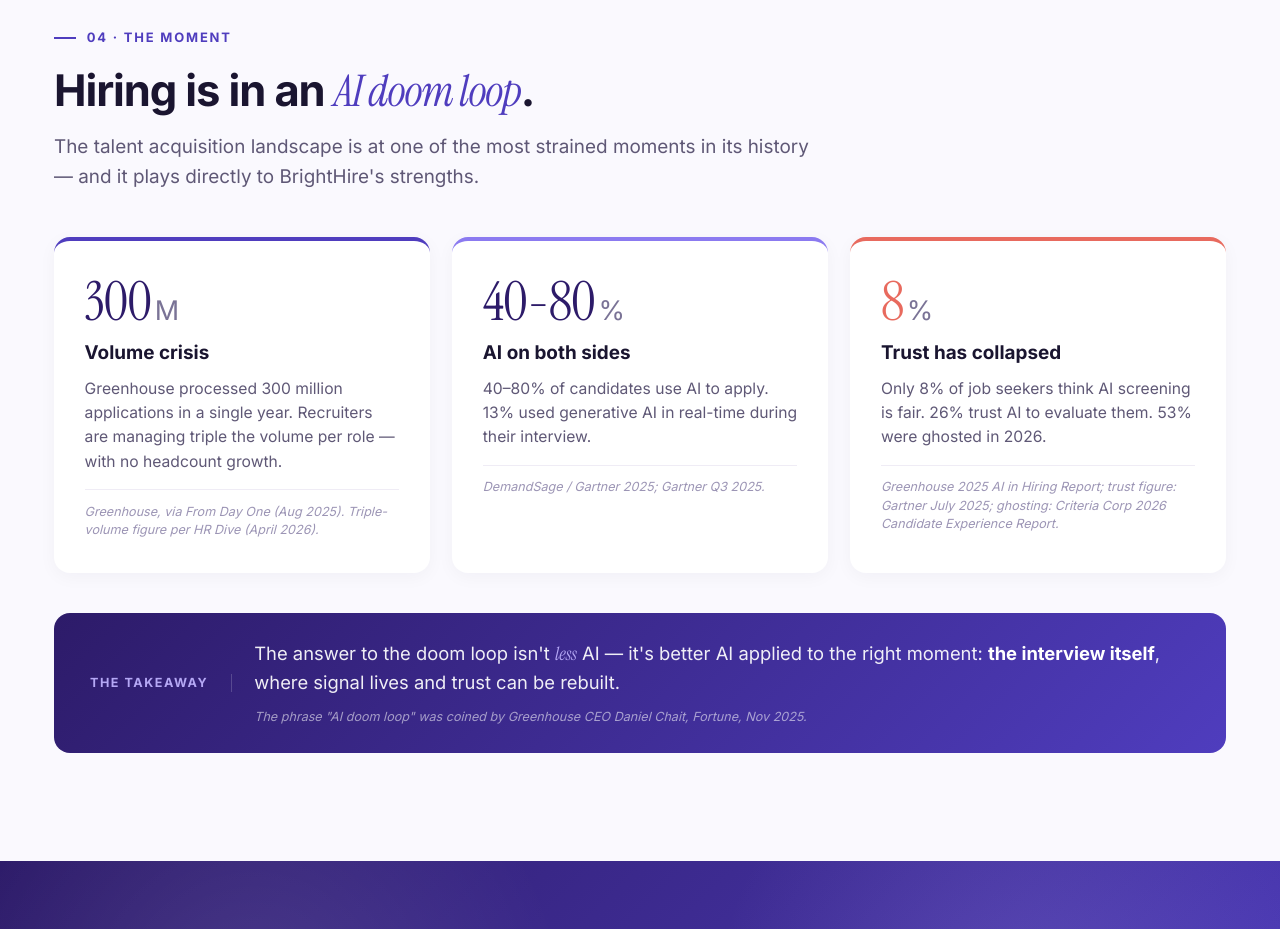
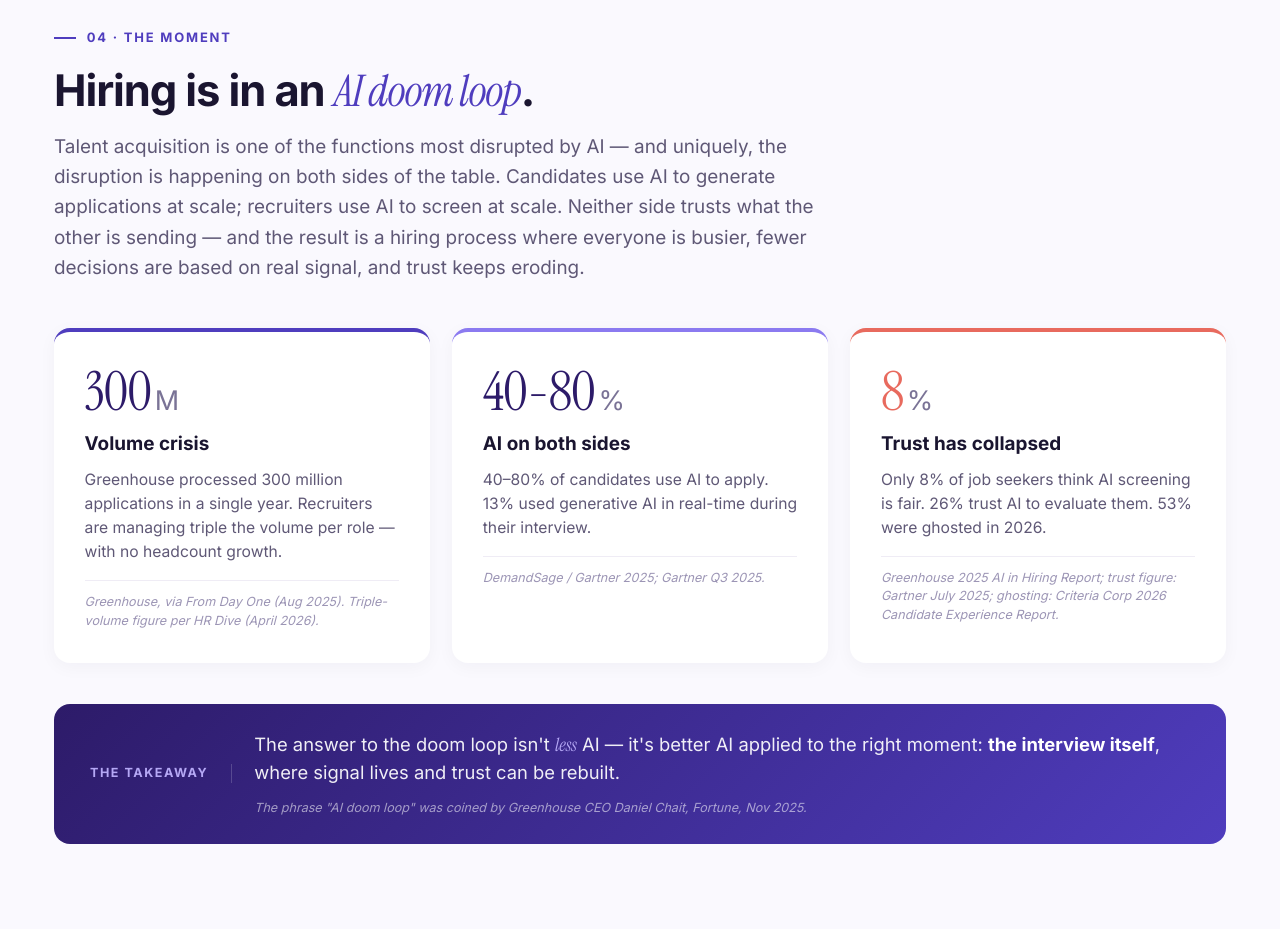
Before and after one commit to akisms/brighthire-pmm-deck, a plain HTML site: page index.html in a window 1280 px wide. Shown: the part 3560-4489 px from the top of the page. Drawn offline with Linux system fonts and the light colour scheme; no server answers.

Commit message:
Slide 04: sharpen "AI doom loop" framing
Reframe the body around the both-sides-of-the-table dynamic — AI used
to apply, AI used to screen, neither side trusts the other.

Co-Authored-By: Claude Opus 4.7 (1M context) <noreply@anthropic.com>

```diff
--- a/index.html
+++ b/index.html
@@ -1514,7 +1514,7 @@ html.present-mode .hero-card-stat { font-size: 2.6rem; }
   <div class="container">
     <div class="section-label fade-up">04 · The Moment</div>
     <h2 class="section-title fade-up">Hiring is in an <em>AI doom loop</em>.</h2>
-    <p class="section-subtitle fade-up d1">The talent acquisition landscape is at one of the most strained moments in its history — and it plays directly to BrightHire's strengths.</p>
+    <p class="section-subtitle fade-up d1">Talent acquisition is one of the functions most disrupted by AI — and uniquely, the disruption is happening on both sides of the table. Candidates use AI to generate applications at scale; recruiters use AI to screen at scale. Neither side trusts what the other is sending — and the result is a hiring process where everyone is busier, fewer decisions are based on real signal, and trust keeps eroding.</p>
     <div class="doom-grid">
       <div class="doom-card fade-up d2">
         <div class="doom-stat">300<span class="doom-stat-unit">M</span></div>
```
